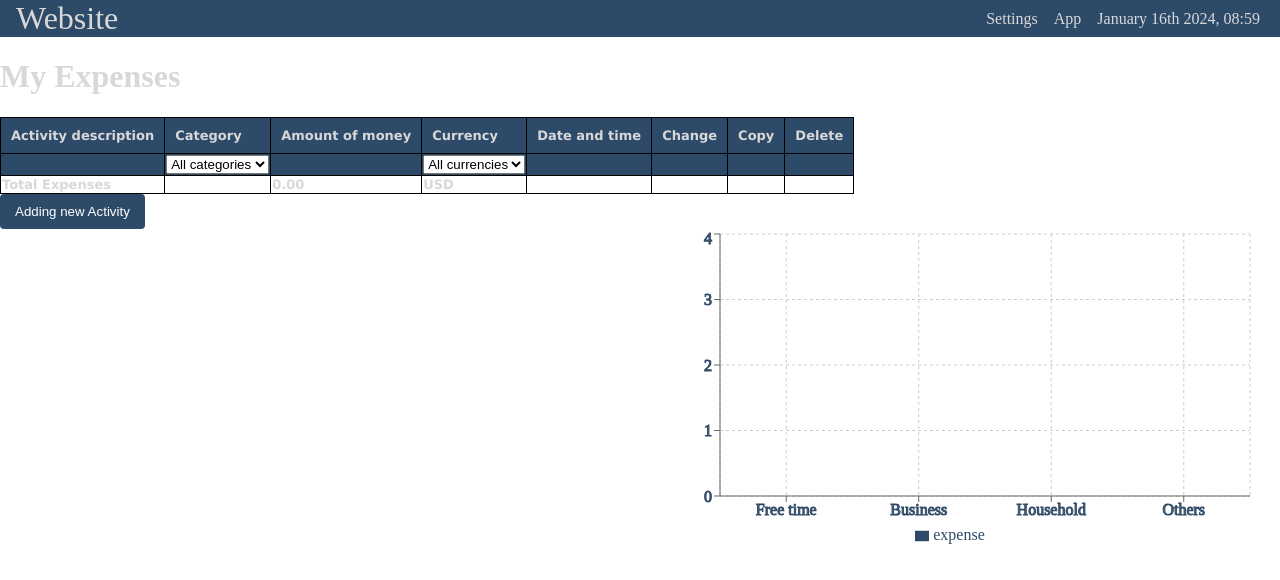
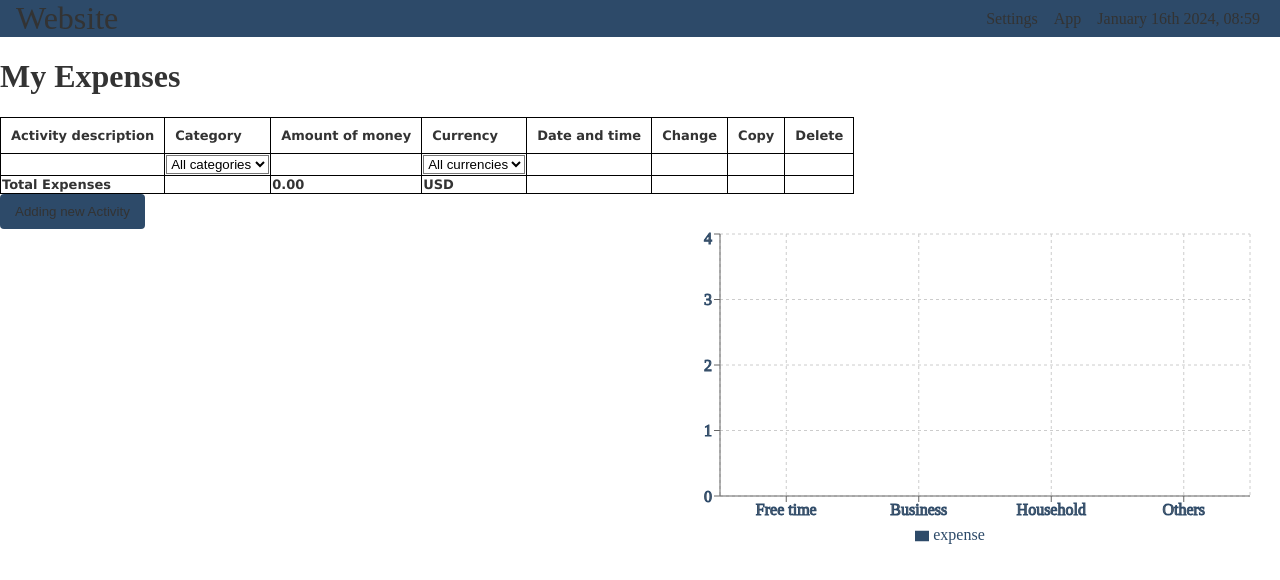
Before and after one commit to Mechazzz/Expense_Tracker, a React (Vite) app: page / in a window 1280 px wide. Shown: the top 580 px of the page. Built offline with nearby package versions, Linux system fonts and the light colour scheme.

Commit message:
Adding CSS style to Modal and Expenses Components. Minor update on LocalStorage in Settingsprovider.tsx. UseLocalstorage file is updated. Minor updates on Expenses, Chart and App Components

```diff
--- a/src/App.tsx
+++ b/src/App.tsx
@@ -9,7 +9,10 @@
 import { defaultValues } from "./utils/constants";
 
 function App() {
-  const [localState, setLocalState] = useLocalStorage("activities", []);
+  const [localState, setLocalState] = useLocalStorage<UserInputType[]>(
+    "activities",
+    []
+  );
   const [activities, setActivities] = useState<UserInputType[]>(localState);
   const [selectedActivity, setSelectedActivity] =
     useState<UserInputType>(defaultValues);
@@ -26,17 +29,18 @@
       ...userInput,
     };
 
-    setActivities((prevActivities: UserInputType[]) =>
-      selectedActivity
+    setActivities((prevActivities: UserInputType[]) => {
+      const result = selectedActivity.id
         ? prevActivities.map((activity) =>
             activity.id === selectedActivity.id
               ? { ...activity, ...userInput }
               : activity
           )
-        : [...prevActivities, newActivity]
-    );
+        : [...prevActivities, newActivity];
+      setLocalState(result);
+      return result;
+    });
 
-    setLocalState([...activities, newActivity]);
     setSelectedActivity(defaultValues);
     toggleFunction();
 
@@ -63,6 +67,7 @@
         onCopy={(id) => {
           const foundActivity = activities.find((item) => item.id === id)!;
           setActivities([...activities, foundActivity]);
+          setLocalState([...activities, foundActivity]);
         }}
       />
       <button className="openButton" onClick={toggleFunction}>
--- a/src/Components/Charts.tsx
+++ b/src/Components/Charts.tsx
@@ -69,7 +69,7 @@
               cy="50%"
               outerRadius={80}
               fill="#2d4a69"
-              label /* ={(entry) => `${entry.name}: ${entry.value}`} */
+              label
             />
             <Tooltip />
           </PieChart>
--- a/src/Components/Expenses.tsx
+++ b/src/Components/Expenses.tsx
@@ -123,6 +123,7 @@
             <td></td>
             <td></td>
             <td></td>
+            <td></td>
           </tr>
         </tfoot>
       </table>
--- a/src/Providers/SettingsProvider.tsx
+++ b/src/Providers/SettingsProvider.tsx
@@ -45,9 +45,12 @@
 );
 
 const SettingsProvider = ({ children }: { children: ReactNode }) => {
-  const [localState, setLocalState] = useLocalStorage("settings", {
-    theme: "light",
-  });
+  const [localState, setLocalState] = useLocalStorage<SettingsState>(
+    "settings",
+    {
+      theme: "light",
+    }
+  );
   const [settings, setSettings] = useState<SettingsState>(localState);
 
   const toggleTheme = () => {
@@ -59,7 +62,6 @@
 
   useLayoutEffect(() => {
     setLocalState(settings);
-    localStorage.setItem("theme", settings.theme);
     if (settings.theme === "light") {
       document.documentElement.classList.remove("dark-mode");
       document.documentElement.classList.add("light-mode");
--- a/src/Styling/App.css
+++ b/src/Styling/App.css
@@ -11,5 +11,7 @@
     --icon-color: #94a5b9;
     --td-bg-color: #2d4a69;
     --td-color:#d8d8d8;
+    --select-color:#537499;
+    --button-color:#d8d8d8;
 
   }
--- a/src/Styling/Expenses.css
+++ b/src/Styling/Expenses.css
@@ -23,6 +23,7 @@
 tfoot td {
     background-color: var(--thead-tfoot-bg-color-light);
     font-weight: bold;
+    background-color: var(--td-bg-color)
 }
 
 .deleteExpense, .changeExpense, .copyExpense {
@@ -60,3 +61,7 @@
 h1 {
     color:var(--td-color)
 }
+
+thead td select {
+    background-color: var(--select-color);
+}
--- a/src/Styling/Modal.css
+++ b/src/Styling/Modal.css
@@ -87,6 +87,7 @@
   .submitButton, .openButton {
     background-color: #2d4a69;
     color: #fff;
+    color: var(--button-color);
     padding: 10px 15px;
     border: none;
     border-radius: 4px;
--- /dev/null
+++ b/src/hooks/useLocalStorage.ts
@@ -0,0 +1,28 @@
+import { Dispatch, SetStateAction, useEffect, useState } from "react";
+
+const getLocalStorageValue = <T>(key: string, defaultValue: T): T => {
+  const localStorageValue = localStorage.getItem(key);
+  if (localStorageValue === null) return defaultValue;
+
+  return JSON.parse(localStorageValue, (key: string, value: string) => {
+    if (key === "date") {
+      return new Date(value);
+    }
+    return value;
+  });
+};
+
+export const useLocalStorage = <T>(
+  key: string,
+  defaultValue: T
+): [T, Dispatch<SetStateAction<T>>] => {
+  const [value, setValue] = useState(() =>
+    getLocalStorageValue(key, defaultValue)
+  );
+
+  useEffect(() => {
+    localStorage.setItem(key, JSON.stringify(value));
+  }, [value, key]);
+
+  return [value, setValue];
+};
--- a/src/hooks/useLocalStorage.tsx
+++ /dev/null
@@ -1,28 +0,0 @@
-import * as React from "react";
-
-interface ThemeSettings {
-  theme: "light" | "dark";
-}
-
-export const useLocalStorage = (
-  key: string,
-  fallbackState: [] | string | ThemeSettings
-) => {
-  const [value, setValue] = React.useState(
-    JSON.parse(
-      localStorage.getItem(key) || "[]" || "",
-      (key: string, value: string) => {
-        if (key === "date") {
-          return new Date(value);
-        }
-        return value;
-      }
-    ) ?? fallbackState
-  );
-
-  React.useEffect(() => {
-    localStorage.setItem(key, JSON.stringify(value));
-  }, [value, key]);
-
-  return [value, setValue];
-};
```
